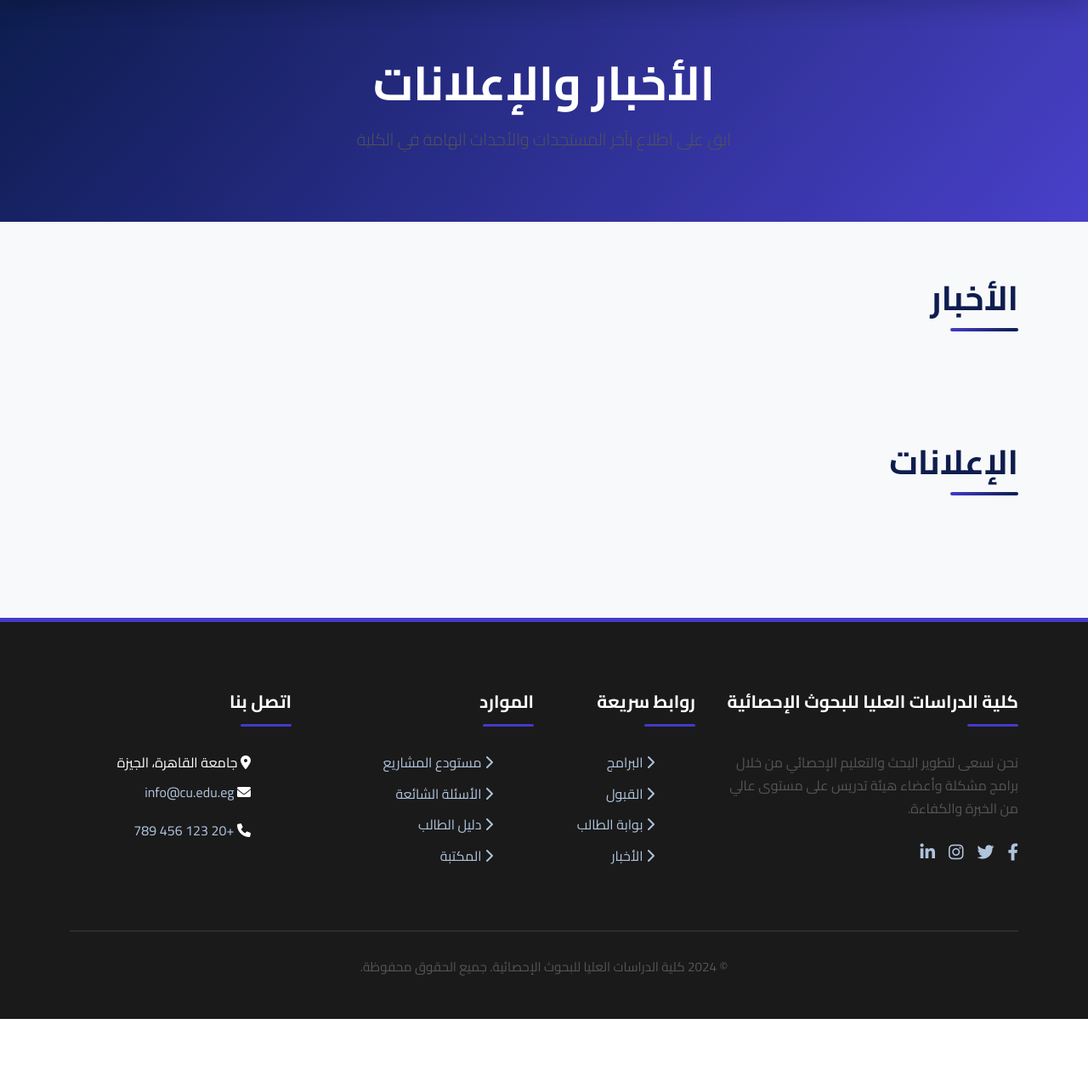
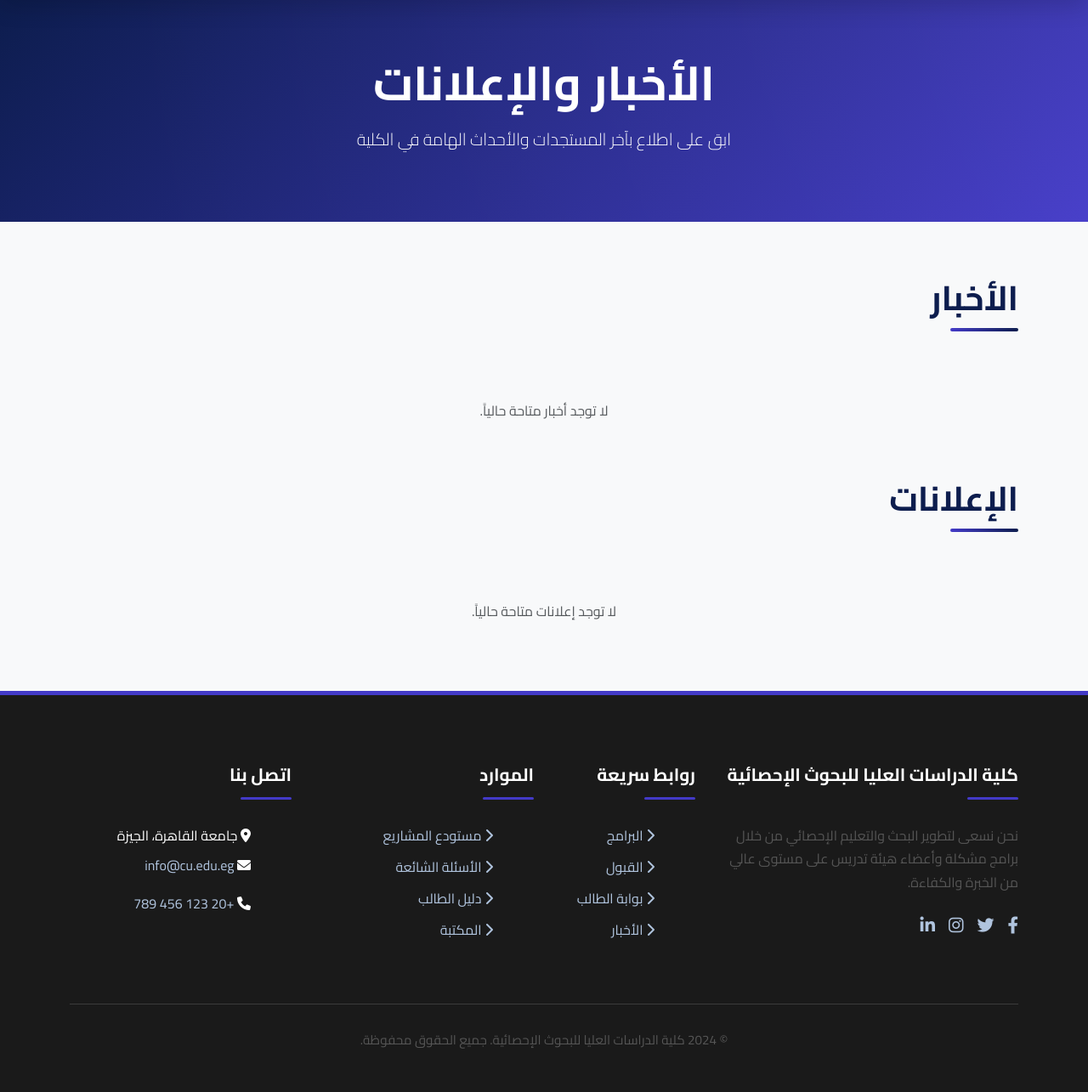
Before and after one commit to astral-fate/cu-platform, a Flask app: page /news in a window 1280 px wide. Shown: the part 79-1364 px from the top of the page at 85% size. Before the commit the page ends 1278 px from the top, so only its background shows below. Run offline with Flask 3, Linux system fonts and the light colour scheme; data that the repository does not hold is empty; parts of the project's set-up code (start-up, migrations or seed data) failed here and were passed over; some libraries are stand-ins or nearby versions.

Commit message:
Update news.html

```diff
--- a/templates/news.html
+++ b/templates/news.html
@@ -167,6 +167,10 @@
     }
 
     .header-section h1 {
+        color: white;
+    }
+
+    .header-section .lead {
         color: white;
     }
 
@@ -494,7 +498,7 @@
 
                     {% if not news_found %}
                     <div class="col-12">
-<!--                         <p class="text-center text-muted">لا توجد أخبار متاحة حالياً.</p> -->
+                        <p class="text-center text-muted">لا توجد أخبار متاحة حالياً.</p>
                     </div>
                     {% endif %}
                 </div>
@@ -524,7 +528,7 @@
 
                     {% if not announcements_found %}
                     <div class="col-12">
-<!--                          <p class="text-center text-muted">لا توجد إعلانات متاحة حالياً.</p> -->
+                         <p class="text-center text-muted">لا توجد إعلانات متاحة حالياً.</p>
                     </div>
                     {% endif %}
                 </div>
```
